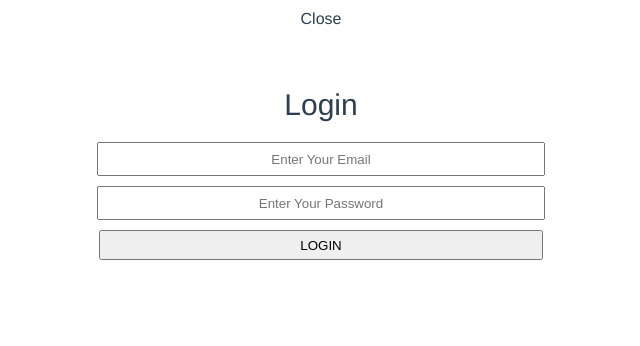
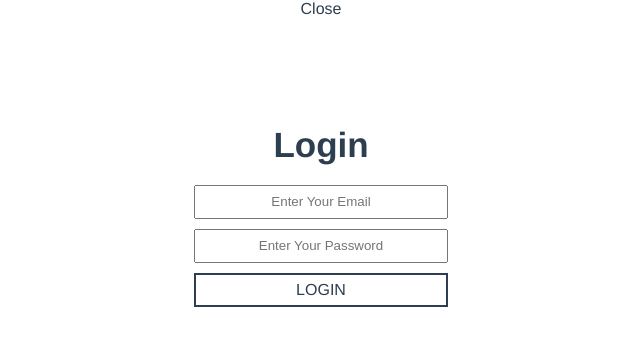
Before and after one commit to tanzimshahriar/a2app, a Vue app: page /login in a window 1280 px wide. Both pictures are taken after a click on the element "Login". Shown: the top 346 px of the page, without its empty margins (319-959 px from the left). Built offline with nearby package versions, Linux system fonts and the light colour scheme.

Commit message:
Login and signup styled

```diff
--- a/src/App.vue
+++ b/src/App.vue
@@ -1,9 +1,6 @@
 <template>
   <div id="app">
-    <NavBar
-      v-bind:btnOne="btnOne"
-      v-bind:btnTwo="btnTwo"
-    />
+    <NavBar v-bind:btnOne="btnOne" v-bind:btnTwo="btnTwo" />
     <ProductsContainer v-bind:products="products" />
   </div>
 </template>
--- a/src/components/NavBar.vue
+++ b/src/components/NavBar.vue
@@ -7,6 +7,7 @@
         v-bind:firstInputLabel="signupFirstInputLabel"
         v-bind:secondInputLabel="signupSecondInputLabel"
         @close="handleSignupClose"
+        @submit="submitSignupForm"
       />
     </div>
     <div class="modal" v-if="loginModalOpen">
@@ -16,6 +17,7 @@
         v-bind:firstInputLabel="loginFirstInputLabel"
         v-bind:secondInputLabel="loginSecondInputLabel"
         @close="handleLoginClose"
+        @submit="submitLoginForm"
       />
     </div>
     <div id="nav">
@@ -44,7 +46,7 @@ export default {
       signupTitle: "Signup",
       signupBtnLabel: "SIGNUP",
       signupFirstInputLabel: "Enter Your Email",
-      signupSecondInputLabel: "Enter Your Password",
+      signupSecondInputLabel: "Enter Your Password"
     };
   },
   props: {
@@ -64,6 +66,7 @@ export default {
     openSignupModal: function() {
       this.signupModalOpen = true;
     },
+    submitSignupForm() {},
     submitLoginForm() {
       // const formIsValid = emailIsValid && passwordIsValid
       // if(loginFormIsValid) {
@@ -91,7 +94,6 @@ export default {
   align-items: flex-start;
 }
 
-
 .fixed-header {
   align-self: center;
 }
--- a/src/views/CustomModal.vue
+++ b/src/views/CustomModal.vue
@@ -1,13 +1,17 @@
 <template>
+  <div class="modalContainer">
+    <div class="close-btn" v-on:click="closeModal">Close</div>
     <div class="custom-modal">
-    <div class="close-btn" v-on:click="closeModal">Close</div>
       <div class="title">
         {{ this.title }}
       </div>
       <div class="inputs">
         <input type="email" v-bind:placeholder="placeholderOne" />
         <input type="password" v-bind:placeholder="placeholderTwo" />
-      <input type="submit" v-bind:value="placeholderThree" />
+        <div class="submit-btn-container">
+          <div class="submit-btn">{{ this.placeholderThree }}</div>
+        </div>
+      </div>
     </div>
   </div>
 </template>
@@ -58,15 +62,20 @@ export default {
 </script>
 
 <style scoped>
+.modalContainer {
+  height: 100%;
+  width: 100%;
+}
 .custom-modal {
   display: flex;
   flex-direction: column;
-  justify-content: flex-start;
+  justify-content: center;
   align-items: center;
+  height:50%;
 }
 .title {
-  padding-top: 60px;
-  font-size: 30px;
+  font-size: 35px;
+  font-weight: bolder;
 }
 .inputs {
   display: flex;
@@ -74,21 +83,38 @@ export default {
   justify-content: flex-start;
   padding-top: 15px;
   align-items: center;
-  width: 100%;
 }
 input {
   margin-bottom: 5px;
   margin-top: 5px;
   height: 30px;
-  max-width: 60%;
-  min-width: 30%;
-  width: 60ch;
+  width: 250px;
 }
 input[placeholder] {
   text-align: center;
 }
+.submit-btn-container {
+  margin-bottom: 5px;
+  margin-top: 5px;
+  height: 30px;
+  width:250px;
+  cursor: pointer;
+  border-style: solid;
+  border-width: 2px;
+}
+.submit-btn {
+  display : flex;
+  align-items : center;
+  justify-content: center;
+  height:100%;
+  width:100%;
+}
+.submit-btn:hover {
+  background: #42b983;
+  color: white;
+  font-weight: bolder;
+}
 .close-btn {
-  margin-top:10px;
   cursor: pointer;
 }
 </style>
```
Lines whose indentation alone changed are shown as unchanged.
